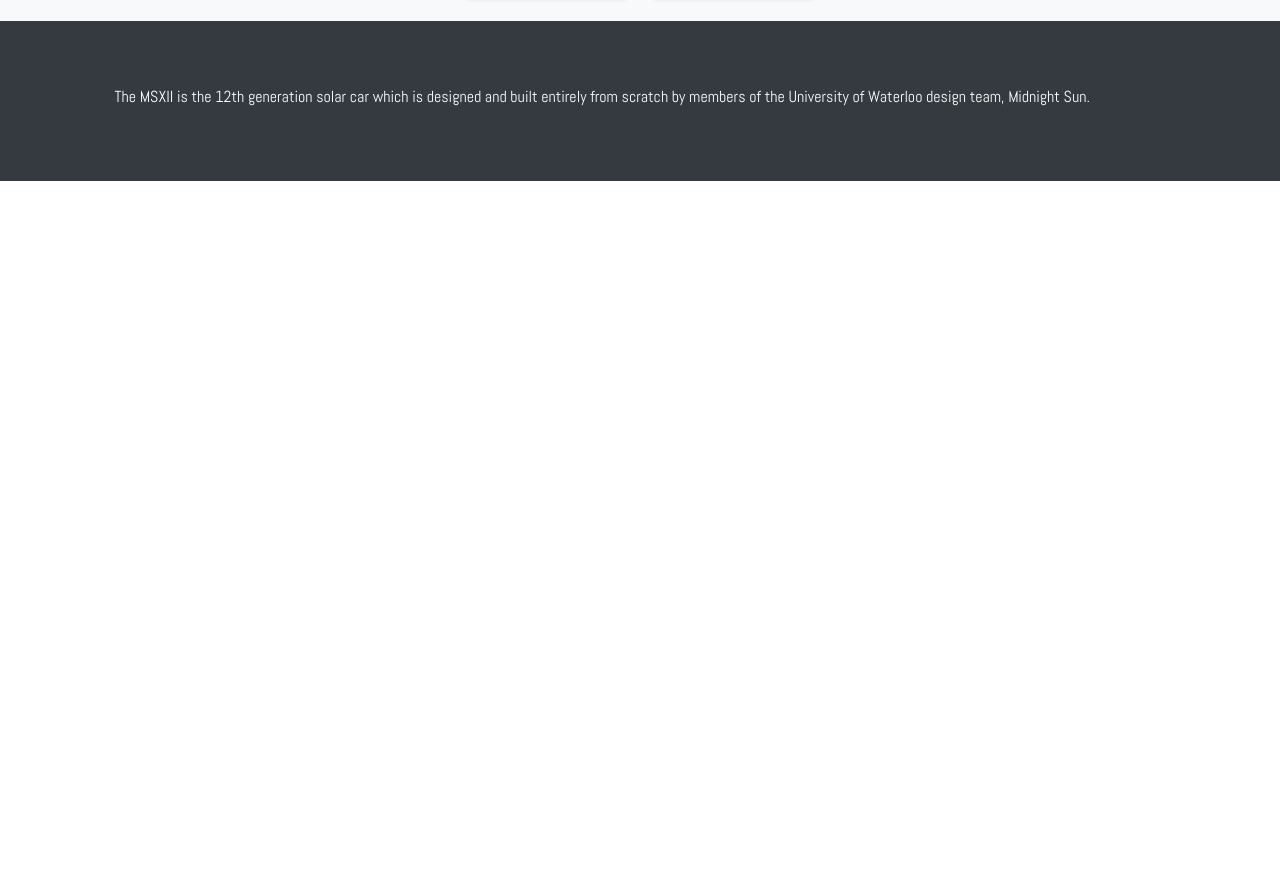
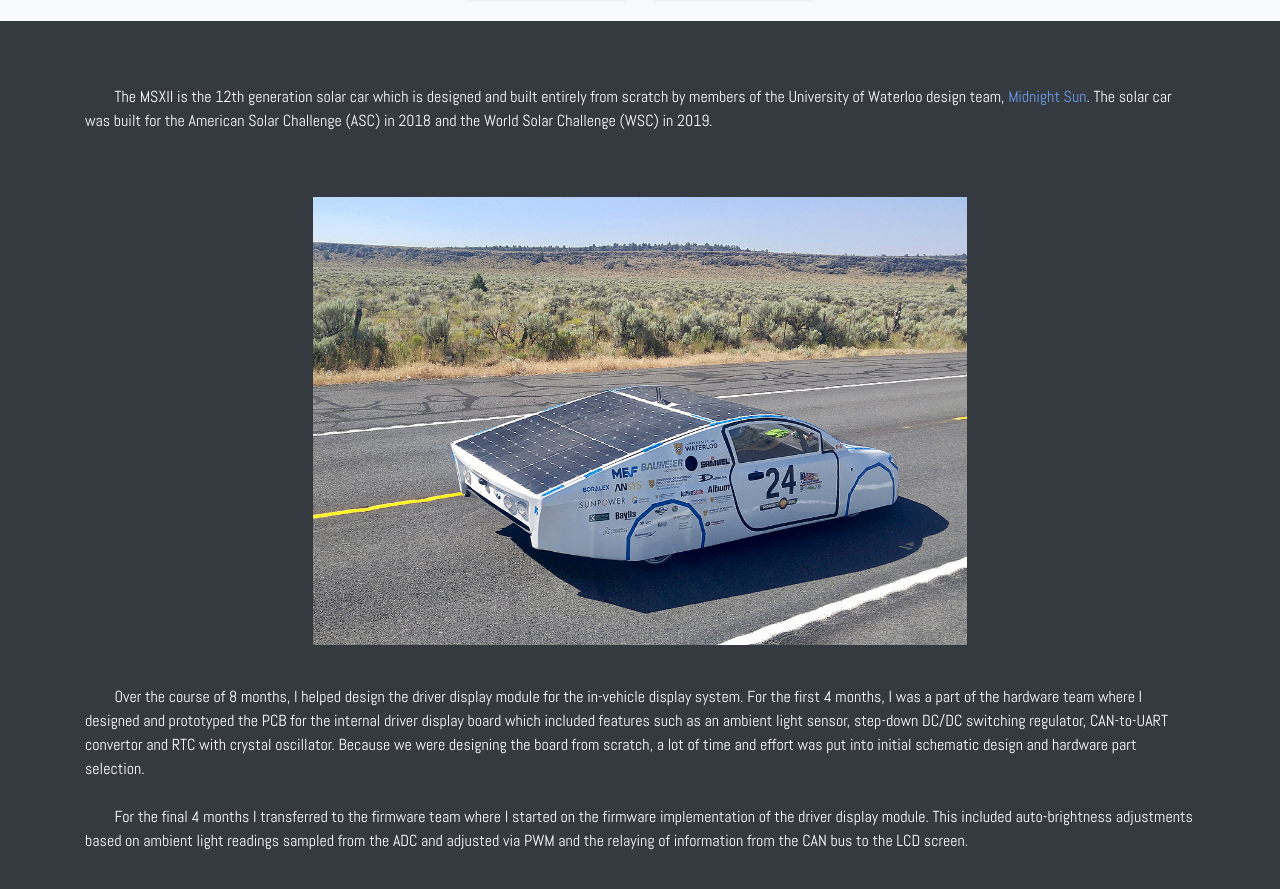
Before and after one commit to andyjiin/andy-jin.com, a plain HTML site: page DisplayBoard/index.html in a window 1280 px wide. Shown: the part 385-1274 px from the top of the page. Before the commit the page ends 800 px from the top, so only its background shows below. Drawn offline with nearby package versions, Linux system fonts and the light colour scheme.

Commit message:
Finish up display board page

```diff
--- a/DisplayBoard/index.html
+++ b/DisplayBoard/index.html
@@ -42,7 +42,7 @@
               </a>
               </li>
             <li class="list-inline-item">
-              <a class="social-link text-white" style = "width:10rem; font-size: 1rem;" href="https://github.com/andyjiin/Alarm-Boys">
+              <a class="social-link text-white" style = "width:10rem; font-size: 1rem;" href="https://github.com/uw-midsun">
                 <i class="icon-social-github"></i>
                 View on GitHub
               </a>
@@ -54,22 +54,13 @@
 
     <section class="content-section bg-dark" id="about">
       <div class="container text-left">
-        <p class="lead mb-5 text-white" style = "font-size: 1rem;"> &nbsp  &nbsp  &nbsp  &nbsp The MSXII is the 12th generation solar car which is designed and built entirely from scratch by members of the University of Waterloo design team, Midnight Sun.  </p>
+        <p class="lead mb-5 text-white" style = "font-size: 1rem;"> &nbsp  &nbsp  &nbsp  &nbsp The MSXII is the 12th generation solar car which is designed and built entirely from scratch by members of the University of Waterloo design team, <a class = "hyperlink" href="http://www.uwmidsun.com/">Midnight Sun</a>. The solar car was built for the American Solar Challenge (ASC) in 2018 and the World Solar Challenge (WSC) in 2019. </p>
 
-      <!--<div class="container text-center">
-          <img src="omega2.jpg">
-          <img src="AlarmDisplay.jpg">
-      </div>
+        <div class="container text-center">
+          <img class = "largeimg" src="midnightsun.jpg">
+        </div>
 
-      <p class="lead mb-5 text-white" style = "font-size: 1rem;"> <br/> &nbsp  &nbsp  &nbsp  &nbsp From a high level perspective, the alarm clock had several key functions that it would perform. The first being its ability to record the amount of sleep the user recieves per night and in doing so, it provides details about the user's sleeping patterns and gives advice on how they should improve. The second function for the alarm clock was to allow it to access the internet and every morning when the user wakes up, it will relay important information to the user such as weather, news, etc. And the last and arguably most important function of the smart alarm clock system would be to have all the basic functionalities of a regular alarm clock. This would include snooze buttons, the ability to set an alarm and a real-time clock. <br/> <br/>
-
-      &nbsp  &nbsp  &nbsp  &nbsp As the team lead and hardware designer, I was in charge of both the software and hardware architecture that went into the product. I distributed tasks and kept in check with group members to ensure a timely delivery date. I wrote the gpio drivers to control hardware peripherals such as the LCD display and LED lighting system and ensured that they were compatible with the embedded Linux system. I also designed and implemented all the circuitry which spanned from simple push buttons to external WiFi and sound modules. </p>
-
-      <div class="container text-center">
-          <img src="FunctionTree.jpg">
-          <img src="ScreenDisplay.jpg">
-          <img src="Schematic.jpg">
-      </div>-->
+        <p class="lead mb-5 text-white" style = "font-size: 1rem;"> <br/> &nbsp  &nbsp  &nbsp  &nbsp Over the course of 8 months, I helped design the driver display module for the in-vehicle display system. For the first 4 months, I was a part of the hardware team where I designed and prototyped the PCB for the internal driver display board which included features such as an ambient light sensor, step-down DC/DC switching regulator, CAN-to-UART convertor and RTC with crystal oscillator. Because we were designing the board from scratch, a lot of time and effort was put into initial schematic design and hardware part selection. <br/> <br/> &nbsp  &nbsp  &nbsp  &nbsp For the final 4 months I transferred to the firmware team where I started on the firmware implementation of the driver display module. This included auto-brightness adjustments based on ambient light readings sampled from the ADC and adjusted via PWM and the relaying of information from the CAN bus to the LCD screen. </p>
 
       </div>
     </section>
--- a/DisplayBoard/stylesheet.css
+++ b/DisplayBoard/stylesheet.css
@@ -46,6 +46,29 @@
 }
 
 img {
-  height:15rem;
   padding:1rem;
 }
+
+.smallimg {
+  height:15rem;
+}
+
+.largeimg {
+  height:15rem;
+}
+
+@media (min-width:992px){
+  .largeimg {
+    height:30rem;
+  }
+}
+
+.hyperlink {
+  color:#6d9ce8;
+  text-decoration: none
+}
+
+.hyperlink:hover {
+  color:#2f68c4;
+  text-decoration: none
+}
```
Also changed, not shown: DisplayBoard/midnightsun.jpg (added).
